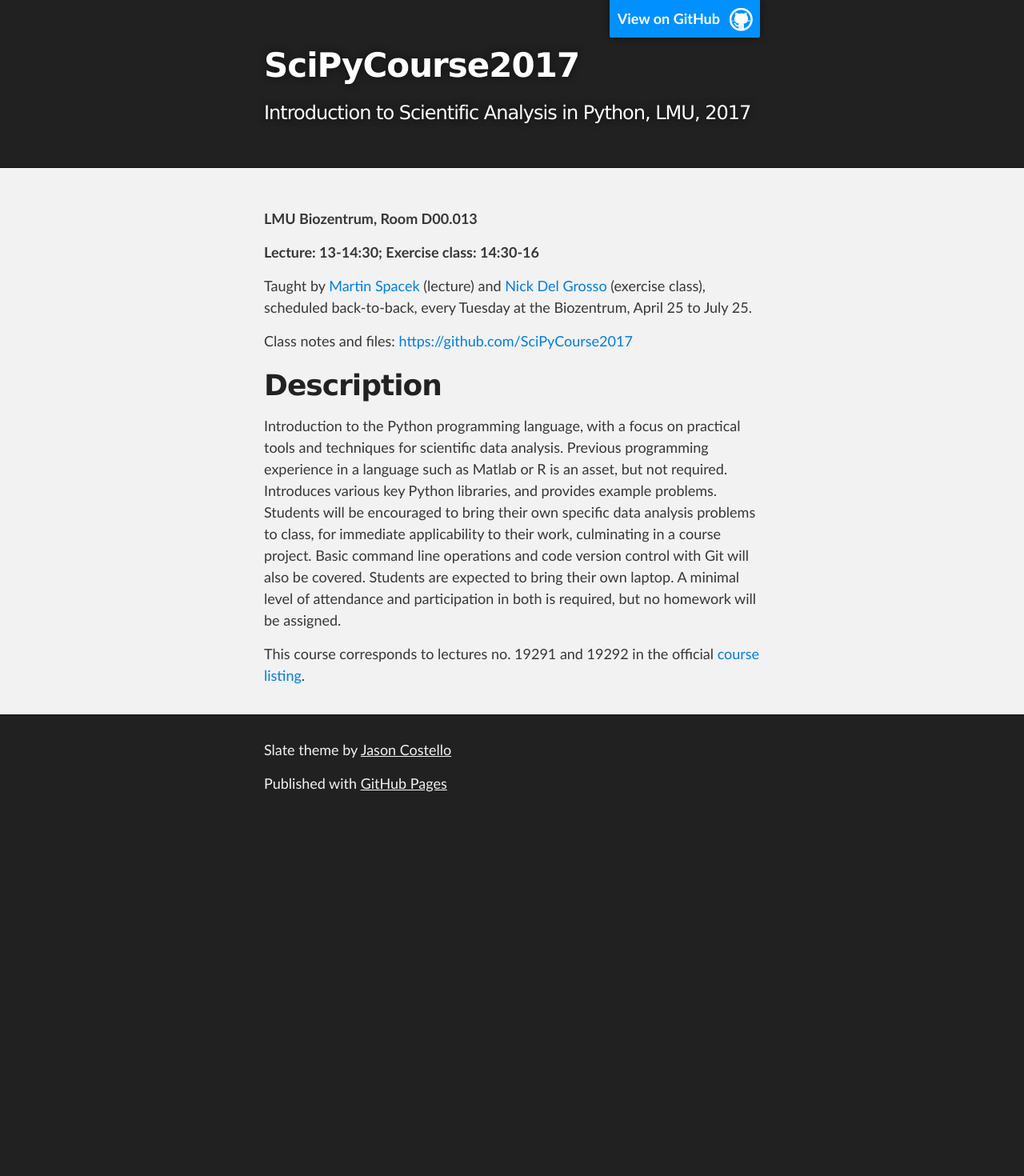
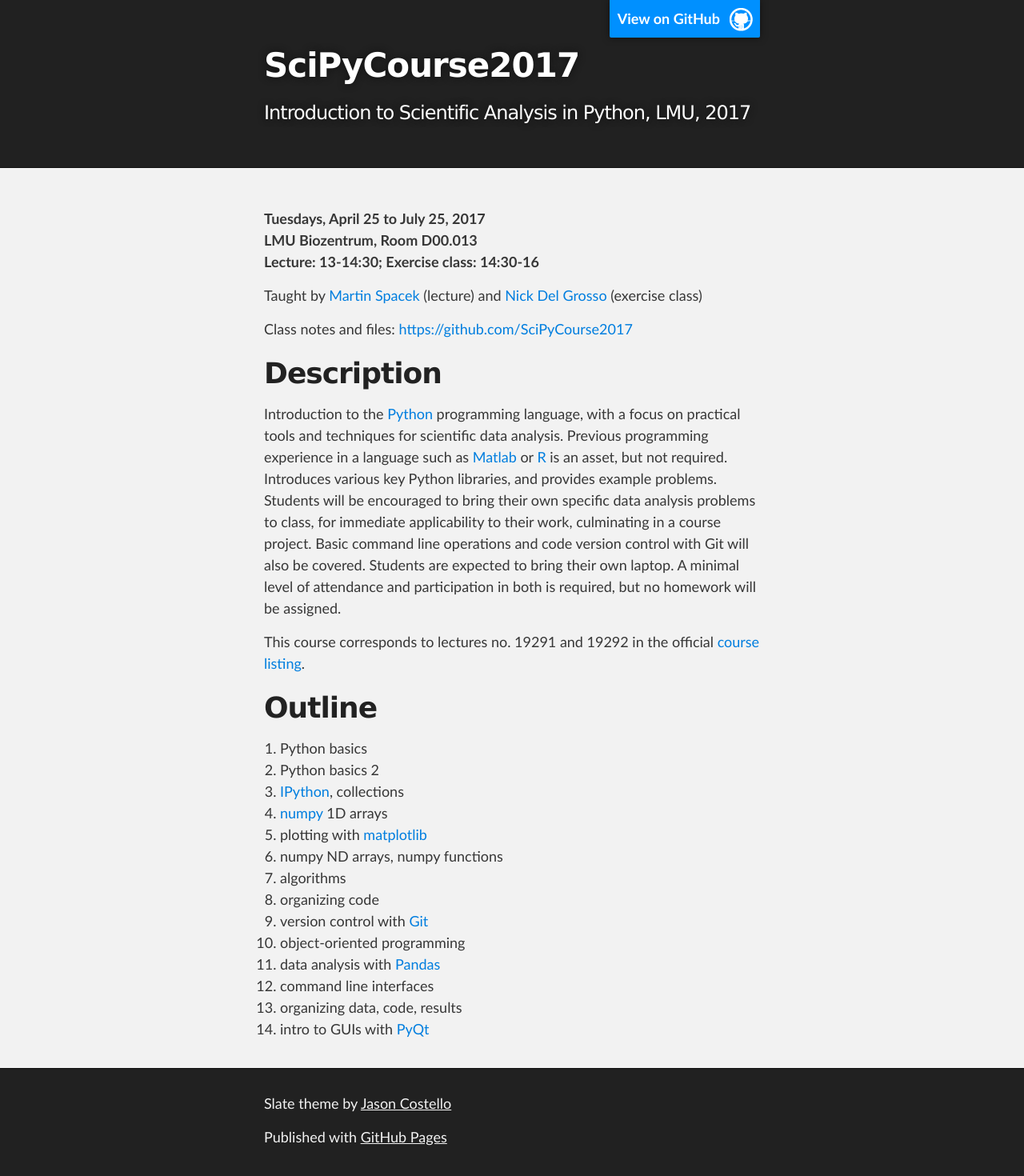
Before and after one commit to SciPyCourse2017/scipycourse2017.github.io, a Jekyll site: the page built from index.md, in a window 1280 px wide. Shown: the whole page at 80% size. Built offline with Jekyll 4.4.1, drawn with Linux system fonts in a browser that asks for light colours; before the commit the page ends 1028 px from its top, so only the background shows below that.

Commit message:
Add general outline and links

```diff
--- a/_config.yml
+++ b/_config.yml
@@ -7,7 +7,7 @@ name: SciPyCourse2017
 tagline: Introduction to Scientific Analysis in Python, LMU, 2017
 
 # Path to GitHub respository, appended to https://github.com/, access with {{ site.repo }}:
-repo: path/to/repo
+repo: SciPyCourse2017
 
 ## other configuration options:
 markdown: kramdown
--- a/index.md
+++ b/index.md
@@ -4,26 +4,45 @@ layout: index
 #tagline: page tagline
 ---
 
-**LMU Biozentrum, Room D00.013**
-
+**Tuesdays, April 25 to July 25, 2017**<br>
+**LMU Biozentrum, Room D00.013**<br>
 **Lecture: 13-14:30; Exercise class: 14:30-16**
 
 Taught by [Martin Spacek](http://mspacek.github.io) (lecture) and [Nick Del
-Grosso](https://github.com/neuroneuro15) (exercise class), scheduled back-to-back, every
-Tuesday at the Biozentrum, April 25 to July 25.
+Grosso](https://github.com/neuroneuro15) (exercise class)
 
 Class notes and files: [https://github.com/SciPyCourse2017](https://github.com/SciPyCourse2017)
 
 # Description
 
-Introduction to the Python programming language, with a focus on practical tools and
-techniques for scientific data analysis. Previous programming experience in a language such as
-Matlab or R is an asset, but not required. Introduces various key Python libraries, and
-provides example problems. Students will be encouraged to bring their own specific data
-analysis problems to class, for immediate applicability to their work, culminating in a course
-project. Basic command line operations and code version control with Git will also be covered.
-Students are expected to bring their own laptop. A minimal level of attendance and
-participation in both is required, but no homework will be assigned.
+Introduction to the [Python](https://en.wikipedia.org/wiki/Python_(programming_language))
+programming language, with a focus on practical tools and techniques for scientific data
+analysis. Previous programming experience in a language such as
+[Matlab](https://en.wikipedia.org/wiki/MATLAB) or
+[R](https://en.wikipedia.org/wiki/R_(programming_language)) is an asset, but not required.
+Introduces various key Python libraries, and provides example problems. Students will be
+encouraged to bring their own specific data analysis problems to class, for immediate
+applicability to their work, culminating in a course project. Basic command line operations
+and code version control with Git will also be covered. Students are expected to bring their
+own laptop. A minimal level of attendance and participation in both is required, but no
+homework will be assigned.
 
 This course corresponds to lectures no. 19291 and 19292 in the official [course
 listing](https://lsf.verwaltung.uni-muenchen.de/qisserver/rds?state=verpublish&status=init&vmfile=no&publishid=636766&moduleCall=webInfo&publishConfFile=webInfo&publishSubDir=veranstaltung).
+
+# Outline
+
+1. Python basics
+1. Python basics 2
+1. [IPython](http://ipython.org), collections
+1. [numpy](http://numpy.org) 1D arrays
+1. plotting with [matplotlib](http://matplotlib.org)
+1. numpy ND arrays, numpy functions
+1. algorithms
+1. organizing code
+1. version control with [Git](https://git-scm.com/)
+1. object-oriented programming
+1. data analysis with [Pandas](http://pandas.pydata.org)
+1. command line interfaces
+1. organizing data, code, results
+1. intro to GUIs with [PyQt](https://en.wikipedia.org/wiki/PyQt)
```
